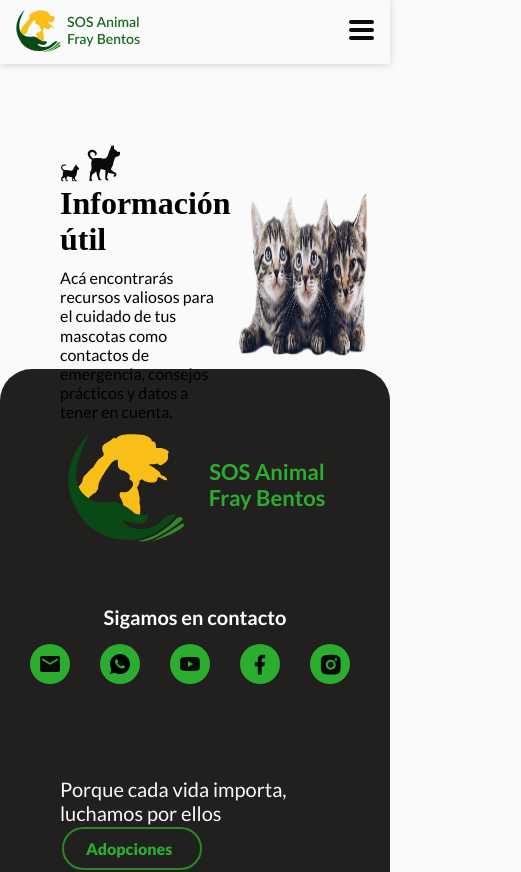
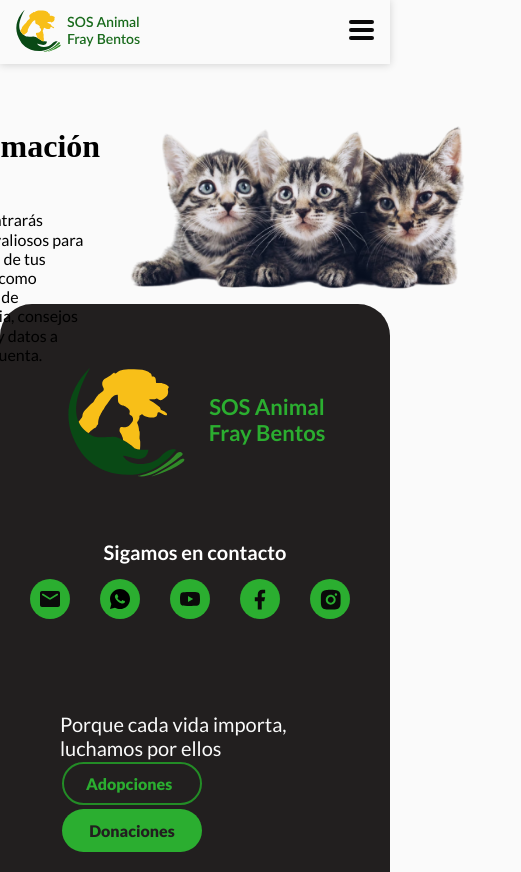
Before and after one commit to agucamejo/SOSAnimal, a React (Vite) app: page /contact in a window 390 px wide. Shown: the top 872 px of the page, 521 px wide, since content can reach past the window. Built offline with nearby package versions, Linux system fonts and the light colour scheme.

Commit message:
Infoutil v2

```diff
--- a/src/components/contact/InfoUtil.jsx
+++ b/src/components/contact/InfoUtil.jsx
@@ -8,7 +8,7 @@ const InfoCard = () => {
         <img
           src="images/Cat&Dog.svg"
           alt="Información útil"
-          className="header-image"
+          className="header-image img-perrocat"
         />
         <h1>Información útil</h1>
         <p>
--- a/src/styles/components/_infoutil.scss
+++ b/src/styles/components/_infoutil.scss
@@ -2,21 +2,24 @@
     display: flex;
     justify-content: center;
     align-items: center;
+}
 
 .info-card {
     display: flex;
     flex-direction: row;
     align-items: center;
-        justify-content: space-evenly;
+    justify-content: space-between;
     padding-left: 60px;
     max-width: 1024px;
-        width: 1024px;
+    width: 100%;
     height: 326px;
+}
 
 .info-text {
     max-width: 50%;
     width: 360px;
     height: 200px;
+}
 
 h1 {
     font-size: 46px;
@@ -29,61 +32,67 @@
     font-size: 18px;
     font-family: 'Lato';
 }
-        }
 
-        .info-image {
-            img {
+.info-image img {
     width: 548px;
     height: 325px;
 }
+
+.img-perrocat{
+    width: 60px;
+    height: 36px;
 }
 
 @media (max-width: 768px) {
-            width: 768px;
-            height: 268px;
-            justify-content: space-between;
-            margin-top: 68px;
+    .info-card {
+        flex-direction: row;
+        width: 100%;
+        height: auto;
+        justify-content: center;
+    }
 
     .info-text {
-                margin-bottom: 20px;
         width: 302px;
         height: 160px;
+    }
 
     h1 {
         font-size: 32px;
         line-height: 36.48px;
         letter-spacing: -1%;
     }
+
     p {
         font-size: 16px;
         line-height: 19.2px;
         font-family: 'Lato';
     }
-            }
-            .info-image{
-                img{
+
+    .info-image img {
         width: 426px;
         height: 268px;
     }
 }
 
-            .info-image {
-                img {
-                    width: 100%;
-                }
-            }
+@media (max-width: 356px) {
+    .info-card {
+        flex-direction: column;
+        width: 356px;
+        height: 329px;
+        justify-content: center;
+        margin-top: 68px;
     }
 
-        @media (max-width: 356px) {
-            .info-text {
-                h1 {
+    .info-text h1 {
         font-size: 1.5rem;
     }
 
-                p {
+    .info-text p {
         font-size: 0.875rem;
     }
+
+    .info-image img {
+        width: 356px;
+        height: 215px;
     }
 }
-    }
-}
```
Lines whose indentation alone changed are shown as unchanged.
